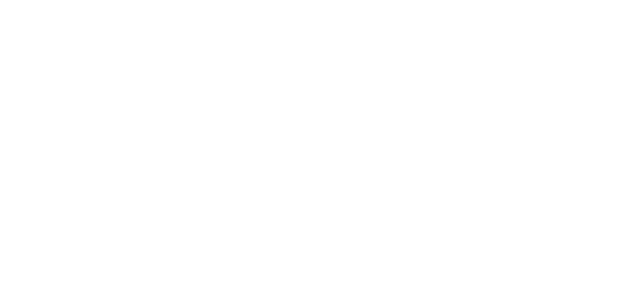
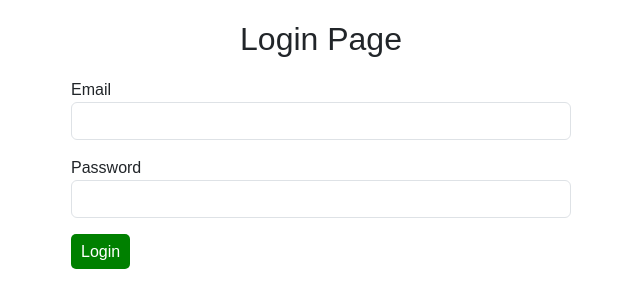
Before and after one commit to MERN-FullStackDeveloper-Projects/Food_Ordering_Application, a React (Vite) app in the folder app1/: page / in a window 1280 px wide. Before the commit this address had no page. Shown: the top 308 px of the page, without its empty margins (319-959 px from the left). Built offline with nearby package versions, Linux system fonts and the light colour scheme.

Commit message:
created login and added service logic

```diff
--- a/app1/src/App.jsx
+++ b/app1/src/App.jsx
@@ -8,17 +8,20 @@
 import Orders from './pages/Orders/Orders'
 import Cart from './pages/Cart/Cart'
 import { Route, Routes } from 'react-router-dom'
+import { ToastContainer } from 'react-toastify'
 
 function App() {
   return (
     <div>
     <Routes>
-      <Route path='/login' element={<Login/>}/>
+      <Route  index path='/'  element={<Login/>}/>
       <Route path='/register' element={<Register/>}/>
       <Route path='/cart' element={<Cart/>}/>
       <Route path='/orders' element={<Orders/>}/>
       <Route path='/home' element={<Home/>}/>
     </Routes>
+    {/* //without toast container toast not showing pop up  */}
+    <ToastContainer/>
     </div>
   )
 }
--- a/app1/src/pages/Login/Login.css
+++ b/app1/src/pages/Login/Login.css
@@ -0,0 +1,5 @@
+.login-form
+{
+    width: 50%;
+    margin: auto;
+}
--- a/app1/src/pages/Login/Login.jsx
+++ b/app1/src/pages/Login/Login.jsx
@@ -1,9 +1,42 @@
-import React from 'react'
+import React, { useState } from 'react'
 import './Login.css'
+import {toast} from 'react-toastify'
+import { login } from '../../services/users'
 function Login() {
+ const [email, setEmail] = useState('')
+ const [password, setPassword] = useState('')
+
+const onLogin = async () =>{
+if (email.length  == 0 ){
+  toast.warn('please enter email')
+}else if (password.length == 0) {
+  toast.warn('please enter password')
+}else{
+  const result = await login(email,password)
+  if(result['status']==['success']){
+    toast.success('successfully login')
+  }
+
+}
+}
+
   return (
-    <div className='page-header'>
-      <h2>Login Page</h2>
+    <div className='container' >
+      <h2 className='page-header'> Login Page</h2>
+
+    <div className='login-form'>
+    <div className='mb-3'>
+      <label htmlFor=''>Email</label>
+      <input onChange={e => setEmail(e.target.value)} type="email" className="form-control" />
+    </div>
+    <div className='mb-3'>
+      <label htmlFor=''>Password</label>
+      <input onChange={e=> setPassword(e.target.value)} type="password" className="form-control" />
+    </div>
+<div className='mb-3'>
+  <button onClick={onLogin} className='btn btn-success'>Login</button>
+    </div>
+    </div>
     </div>
   )
 }
--- /dev/null
+++ b/app1/src/services/config.js
@@ -0,0 +1,3 @@
+export const config = {
+    serverBaseUrl: 'http://localhost:4000',
+}
--- /dev/null
+++ b/app1/src/services/users.jsx
@@ -0,0 +1,39 @@
+import React from 'react'
+import { config } from './config'
+import axios from 'axios'
+
+export async function login(email,password) {
+    try {
+           //create url
+// const url = "http://localhost:4000/user/login"
+const url = `${config.serverBaseUrl}/user/login`
+    //create body
+const body = {email, password}
+    //send the request and get the response
+const response = await axios.post(url, body)
+
+//return the response body
+return response.data
+    } catch (ex) {
+        console.log(`exception : `,ex)
+    }
+
+}
+
+export async function registerUser(firstName, lastName, email, password) {
+    try {
+           //create url
+// const url = "http://localhost:4000/user/login"
+const url = `${config.serverBaseUrl}/user/register`
+    //create body
+const body = {firstName, lastName, email, password}
+    //send the request and get the response
+const response = await axios.post(url, body)
+
+//return the response body
+return response.data
+    } catch (ex) {
+        console.log(`exception : `,ex)
+    }
+
+}
```
